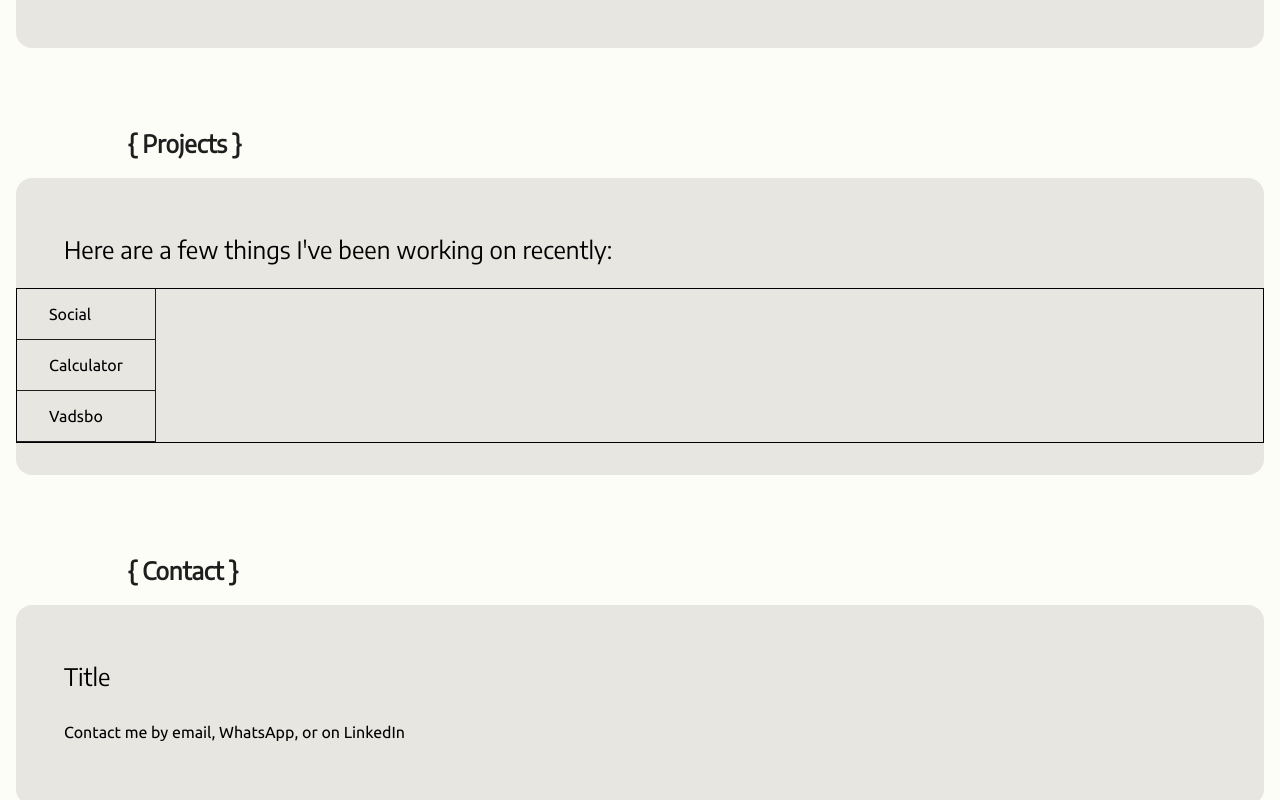
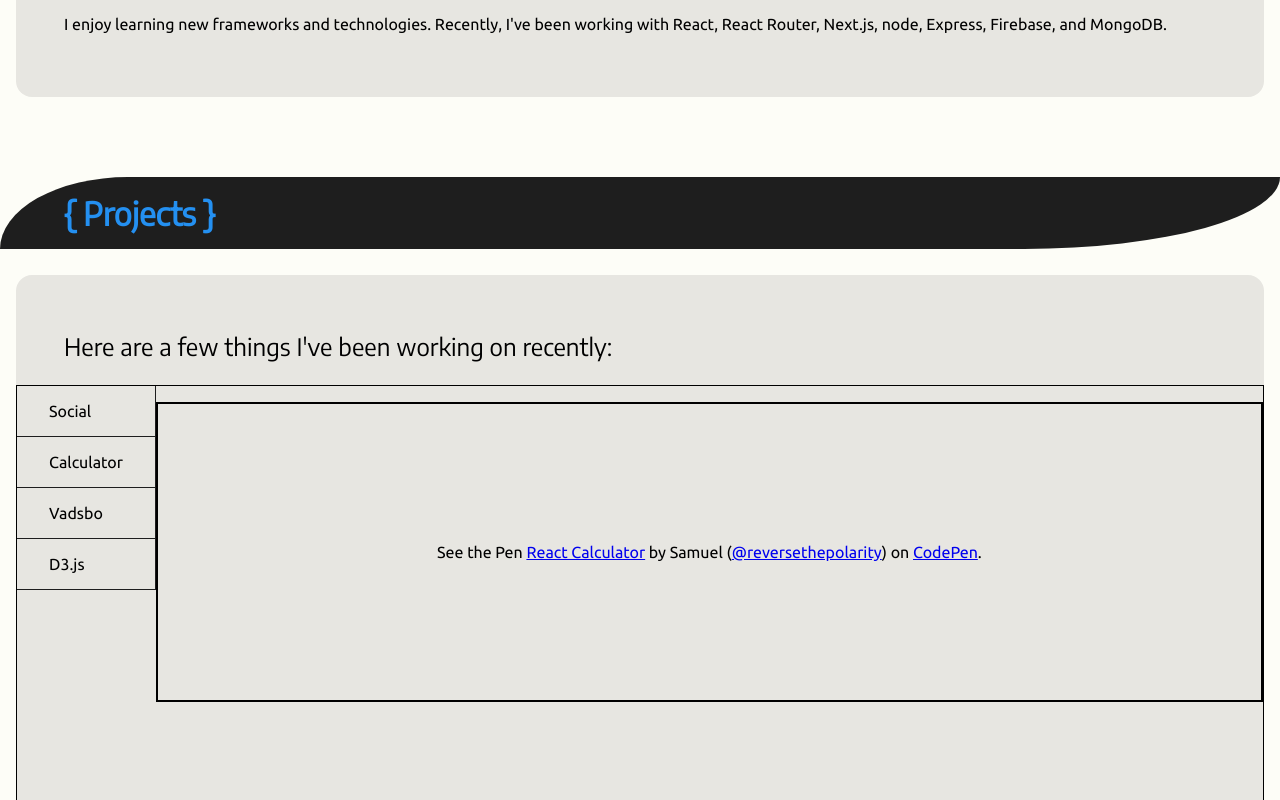
Before and after one commit to rtp314/portfolio-old, a plain HTML site: page index.html in a window 1280 px wide. Shown: the part 620-1420 px from the top of the page. Drawn offline with Linux system fonts and the light colour scheme; a script that the page names is missing.

Commit message:
add codepen

```diff
--- a/index.html
+++ b/index.html
@@ -6,6 +6,8 @@
     <meta name="viewport" content="width=device-width, initial-scale=1.0">
     <title>Samuel Reed Coding</title>
     <link rel="stylesheet" type="text/css" href="styles.css" media="screen" />
+    <script type="module" src="main.js"></script>
+
 </head>
 <body>
     <div id="banner">
@@ -39,10 +41,16 @@
                     <li>Social</li>
                     <li>Calculator</li>
                     <li>Vadsbo</li>
+                    <li>D3.js</li>
                 </ul>
             </div>
             <div id="project-display">
-
+                <p class="codepen" data-height="800" data-theme-id="dark" data-default-tab="css,result" data-slug-hash="GROjpev" data-user="reversethepolarity" style="height: 300px; box-sizing: border-box; display: flex; align-items: center; justify-content: center; border: 2px solid; margin: 1em 0; padding: 1em;">
+                    <span>See the Pen <a href="https://codepen.io/reversethepolarity/pen/GROjpev">
+                    React Calculator</a> by Samuel (<a href="https://codepen.io/reversethepolarity">@reversethepolarity</a>)
+                    on <a href="https://codepen.io">CodePen</a>.</span>
+                  </p>
+                  <script async src="https://cpwebassets.codepen.io/assets/embed/ei.js"></script>
             </div>
           </div>
         </div>
--- a/styles.css
+++ b/styles.css
@@ -5,7 +5,7 @@
 @import url('https://fonts.googleapis.com/css2?family=Ubuntu:wght@400&display=swap');
 
 body {
-  margin: 0;
+  margin: 0 auto;
   box-sizing: border-box;
   --grey: rgb(231, 230, 225);
   --background: white;
@@ -13,11 +13,12 @@ body {
   --light: rgb(253, 253, 247);
   --text: #2490f1;
   background: var(--light);
+  max-width: 80rem;
 }
 
 #banner {
   box-sizing: border-box;
-  width: 100vw;
+  width: 100%;
   height: 17rem;
   margin: 0;
   font-family: 'Rubik', monospace;
@@ -97,8 +98,12 @@ section {
 }
 
 h2 {
-    color: var(--dark);
-  margin-left: 10%;
+    color: var(--text);
+    background: var(--dark);
+    border-top-left-radius: 10% 100%;
+    padding: 0.5em 0 0.5em 2em;
+    font-size: 2rem;
+  border-bottom-right-radius: 20% 100%;
   font-family: 'Encode Sans'
 }
 
@@ -120,6 +125,7 @@ p {
 }
 
 #project-contents {
+    max-width: 10rem;
 }
 
 #project-contents ul {
@@ -135,3 +141,8 @@ p {
     border-bottom: 1px solid var(--dark);
     border-right: 1px solid var(--dark);
 }
+
+#project-display {
+    width: 100%;
+    height: 90vh;
+}
```
Also changed, not shown: main.js (added).
